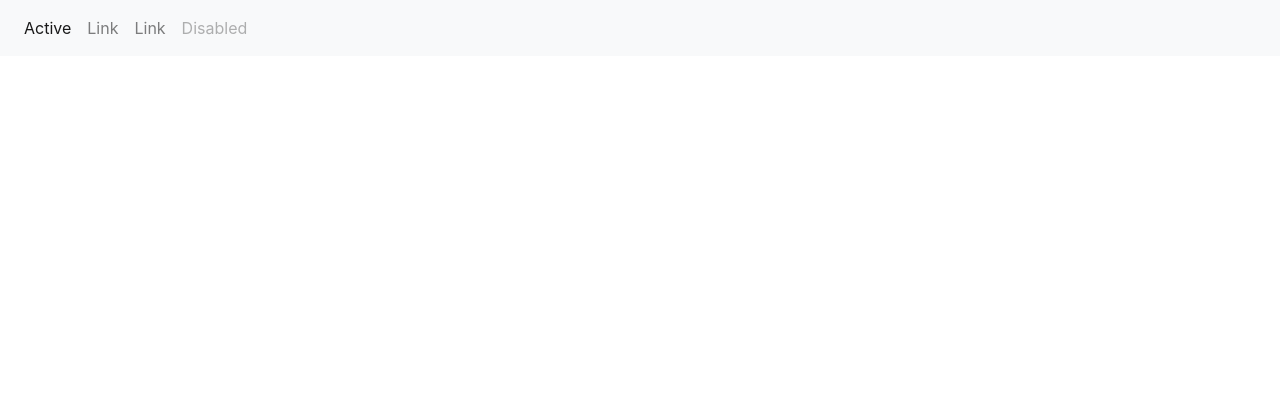
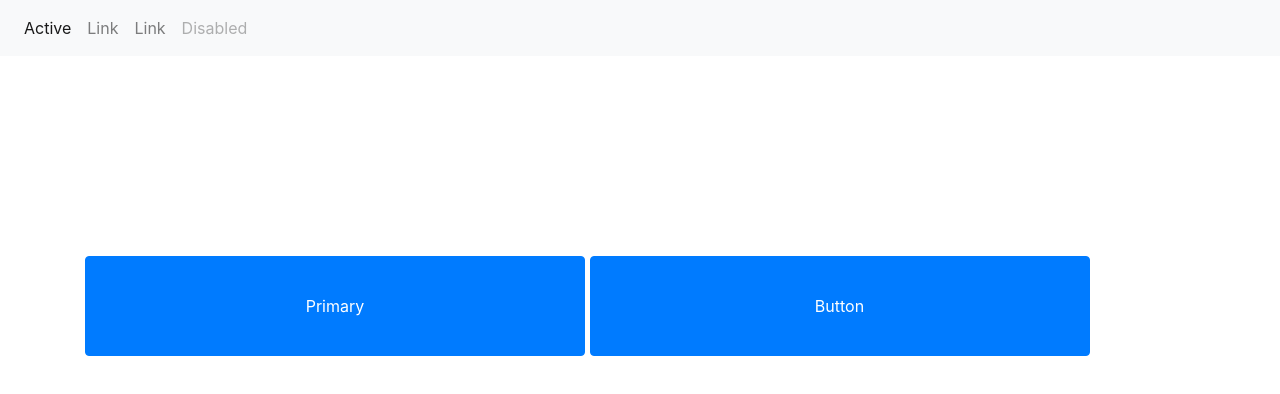
Before and after one commit to SavindaSenevirathne/DentalWeb, a plain HTML site: page index.html in a window 1280 px wide. Drawn offline with Linux system fonts and the light colour scheme.

Commit message:
middle buttons

```diff
--- a/index.html
+++ b/index.html
@@ -25,5 +25,20 @@
 		    </li>
 		  </ul>
 		</nav>
+
+
+		<div class="container" >
+			<div class="text-align:middle" style="padding-top: 200px">
+				<button type="button" class="btn btn-primary" style="height: 100px; width: 500px;" >Primary</button>
+				<button type="button" class="btn btn-primary " style="height: 100px; width: 500px;">Button</button>
+
+			</div>
+		</div>
+
+
+
+
+
+
 	</body>
 </html>
```
